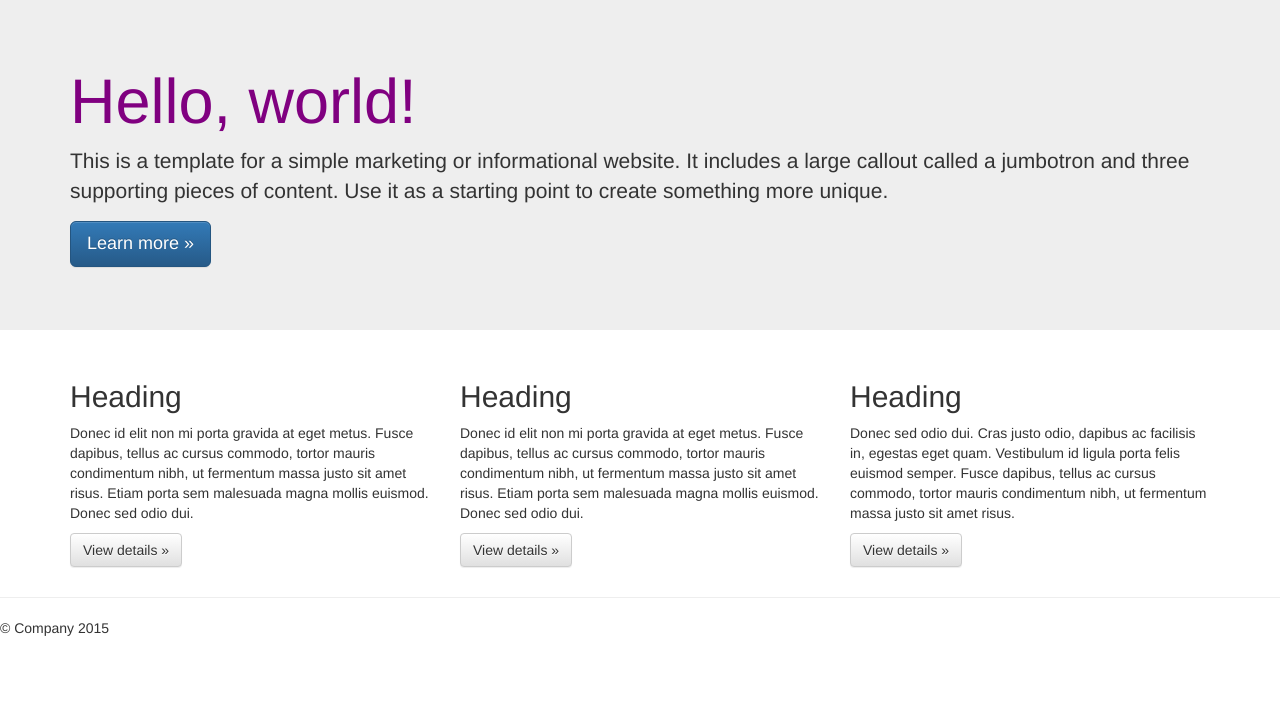
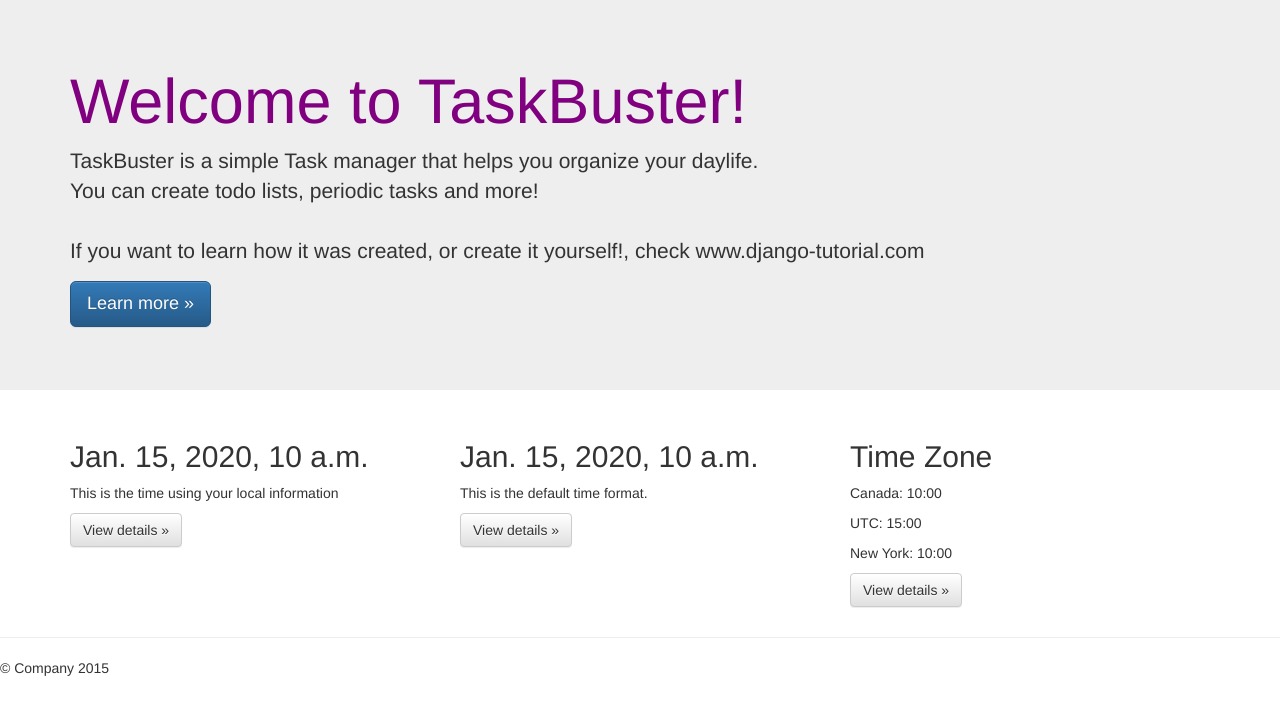
Before and after one commit to AnasMunir/TaskBuster-Project, a Django app: template taskbuster/templates/taskbuster/index.html in a window 1280 px wide. Shown: the part 51-766 px from the top of the page. Run offline with Django 3.2, Linux system fonts and the light colour scheme; the template is opened without the code that fills it: most values are stand-ins (such as "Sample title", 1, 10 or a date in 2020); some libraries are stand-ins or nearby versions.

Commit message:
Internationalization and localization

```diff
--- a/requirements/base.txt
+++ b/requirements/base.txt
@@ -1 +1,2 @@
 Django==1.8.14
+pytz==2016.6.1
--- a/requirements/testing.txt
+++ b/requirements/testing.txt
@@ -1,3 +1,4 @@
 coverage==4.2
 Django==1.8.14
+pytz==2016.6.1
 selenium==2.53.6
--- a/taskbuster/templates/taskbuster/index.html
+++ b/taskbuster/templates/taskbuster/index.html
@@ -1,11 +1,14 @@
 {% extends "base.html" %}
+{% load i18n %}
+{% load l10n %}
+{% load tz %}
 {% block head_title %}TaskBuster Django Tutorial {% endblock %}
 
 {% block content %}
 	<div class="jumbotron">
 	      <div class="container">
-	        <h1>Hello, world!</h1>
-	        <p>This is a template for a simple marketing or informational website. It includes a large callout called a jumbotron and three supporting pieces of content. Use it as a starting point to create something more unique.</p>
+	        <h1>{% trans "Welcome to TaskBuster!"%}</h1>
+	        <p>{% blocktrans %}TaskBuster is a simple Task manager that helps you organize your daylife. </br> You can create todo lists, periodic tasks and more! </br></br> If you want to learn how it was created, or create it yourself!, check www.django-tutorial.com{% endblocktrans %}</p>
 	        <p><a class="btn btn-primary btn-lg" href="#" role="button">Learn more &raquo;</a></p>
 	      </div>
 	    </div>
@@ -14,18 +17,20 @@
 	      <!-- Example row of columns -->
 	      <div class="row">
 	        <div class="col-md-4">
-	          <h2>Heading</h2>
-	          <p>Donec id elit non mi porta gravida at eget metus. Fusce dapibus, tellus ac cursus commodo, tortor mauris condimentum nibh, ut fermentum massa justo sit amet risus. Etiam porta sem malesuada magna mollis euismod. Donec sed odio dui. </p>
+	          <h2 id="local-date">{{today}}</h2>
+	          <p>This is the time using your local information </p>
 	          <p><a class="btn btn-default" href="#" role="button">View details &raquo;</a></p>
 	        </div>
 	        <div class="col-md-4">
-	          <h2>Heading</h2>
-	          <p>Donec id elit non mi porta gravida at eget metus. Fusce dapibus, tellus ac cursus commodo, tortor mauris condimentum nibh, ut fermentum massa justo sit amet risus. Etiam porta sem malesuada magna mollis euismod. Donec sed odio dui. </p>
+	          <h2 id="non-local-date">{{today|unlocalize}}</h2>
+	          <p>This is the default time format. </p>
 	          <p><a class="btn btn-default" href="#" role="button">View details &raquo;</a></p>
 	       </div>
 	        <div class="col-md-4">
-	          <h2>Heading</h2>
-	          <p>Donec sed odio dui. Cras justo odio, dapibus ac facilisis in, egestas eget quam. Vestibulum id ligula porta felis euismod semper. Fusce dapibus, tellus ac cursus commodo, tortor mauris condimentum nibh, ut fermentum massa justo sit amet risus.</p>
+	          <h2>Time Zone</h2>
+	          <p> Canada: <span id="time-tz">{{now|time:"H:i"}}</span></p>
+	          <p> UTC: <span id="time-utc">{{now|utc|time:"H:i"}}</span></p>
+	          <p> New York: <span id="time-ny">{{now|timezone:"America/New_York"|time:"H:i"}}</span></p>
 	          <p><a class="btn btn-default" href="#" role="button">View details &raquo;</a></p>
 	        </div>
 	      </div>
--- a/taskbuster/test.py
+++ b/taskbuster/test.py
@@ -1,13 +1,16 @@
 from django.test import TestCase
 from django.core.urlresolvers import reverse
+from django.utils.translation import activate
 
 
 class TestHomePage(TestCase):
 
     def test_uses_index_template(self):
+        activate('en')
         response = self.client.get(reverse("home"))
         self.assertTemplateUsed(response, "taskbuster/index.html")
 
     def test_uses_base_template(self):
+        activate('en')
         response = self.client.get(reverse("home"))
         self.assertTemplateUsed(response, "base.html")
--- a/taskbuster/urls.py
+++ b/taskbuster/urls.py
@@ -14,11 +14,16 @@ Including another URLconf
 """
 from django.conf.urls import include, url
 from django.contrib import admin
+from django.conf.urls.i18n import i18n_patterns
 from .views import home, home_files
 
 urlpatterns = [
-    url(r'^admin/', include(admin.site.urls)),
-    url(r'^$', home, name='home'),
+    # url(r'^admin/', include(admin.site.urls)),
+    # url(r'^$', home, name='home'),
     url(r'^(?P<filename>(robots.txt)|(humans.txt))$',
         home_files, name='home_files'),
 ]
+urlpatterns += i18n_patterns(
+    url(r'^$', home, name='home'),
+    url(r'^admin/', include(admin.site.urls)),
+)
```
Also changed, not shown: functional_tests/test_all_users.py (+31 -0 lines), taskbuster/settings/base.py (+12 -1 lines), taskbuster/views.py (+6 -1 lines), taskbuster/locale/ca/LC_MESSAGES/django.po (added), 1 other file.
